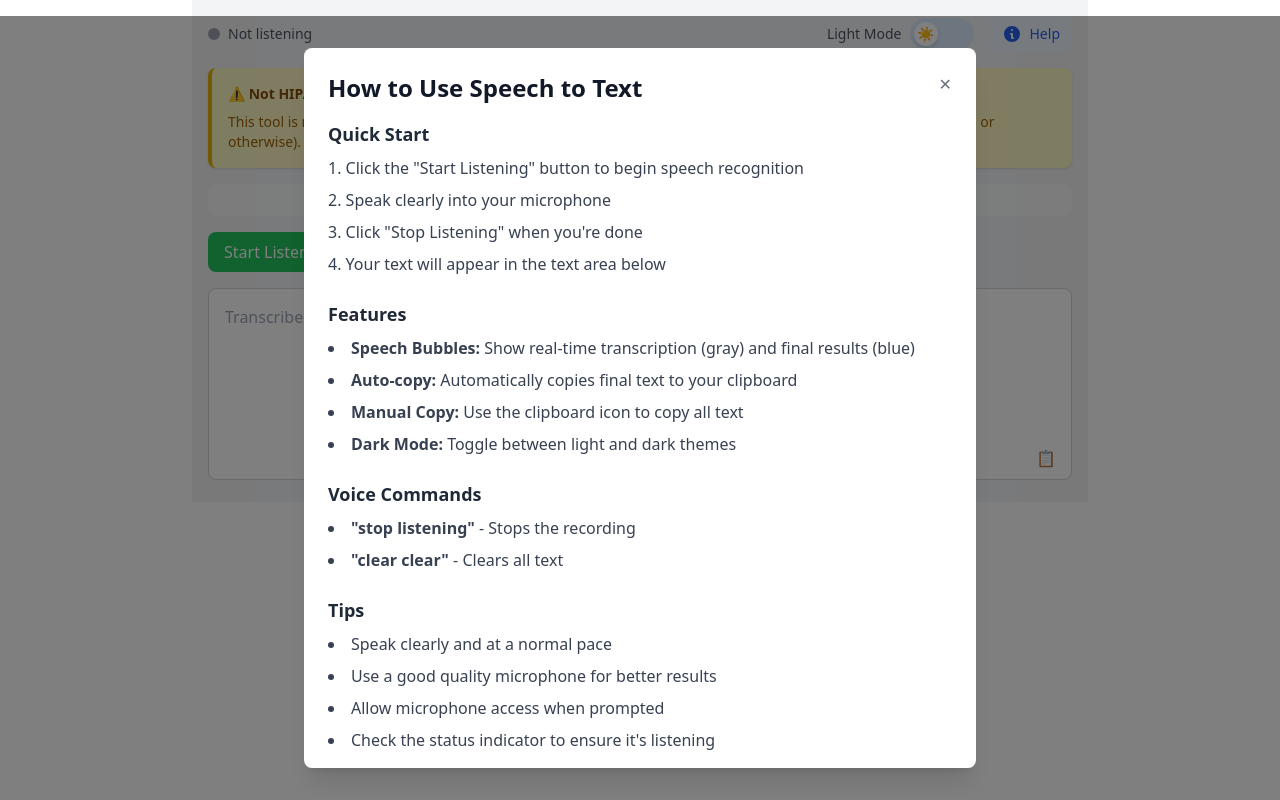
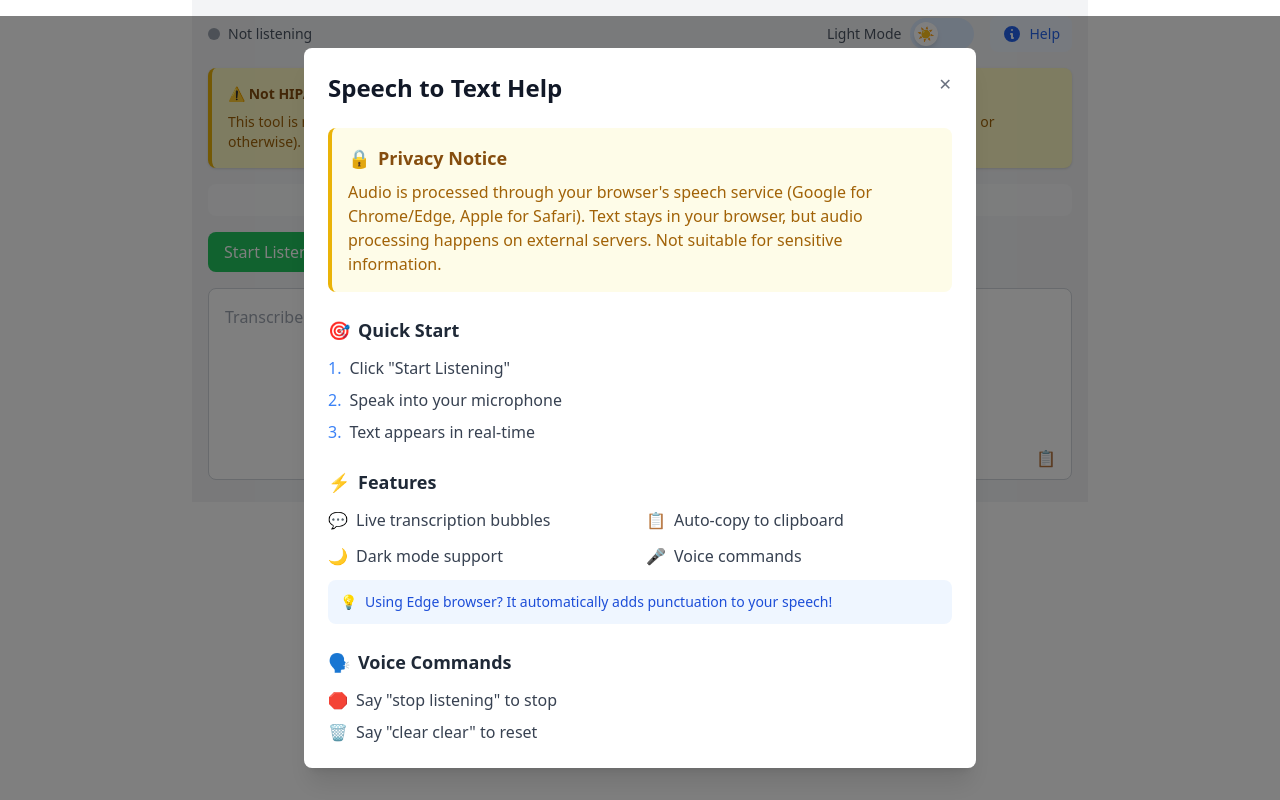
Before and after one commit to Sum1Solutions/web-speech-to-text, a React (Create React App) app: page / in a window 1280 px wide. Both pictures are taken after a click on the button "Help". Built offline with nearby package versions, Linux system fonts and the light colour scheme.

Commit message:
feat: Enhance help modal and improve interactivity
- Make HIPAA notice clickable to open help modal
- Reorganize help content with icons and better layout
- Add Edge browser punctuation tip
- Improve content organization and readability
- Add hover effects for interactive elements

```diff
--- a/src/components/Help.tsx
+++ b/src/components/Help.tsx
@@ -12,8 +12,8 @@ const Help: React.FC<HelpProps> = ({ isOpen, onClose }) => {
     <div className="fixed inset-0 bg-black bg-opacity-50 z-50 flex items-center justify-center p-4">
       <div className="bg-white dark:bg-gray-800 rounded-lg max-w-2xl w-full max-h-[90vh] overflow-y-auto shadow-xl">
         <div className="p-6">
-          <div className="flex justify-between items-start mb-4">
-            <h2 className="text-2xl font-bold text-gray-900 dark:text-gray-100">How to Use Speech to Text</h2>
+          <div className="flex justify-between items-start mb-6">
+            <h2 className="text-2xl font-bold text-gray-900 dark:text-gray-100">Speech to Text Help</h2>
             <button
               onClick={onClose}
               className="text-gray-500 hover:text-gray-700 dark:text-gray-400 dark:hover:text-gray-200"
@@ -24,51 +24,88 @@ const Help: React.FC<HelpProps> = ({ isOpen, onClose }) => {
           </div>
 
           <div className="space-y-6 text-gray-700 dark:text-gray-300">
+            <section className="bg-yellow-50 dark:bg-yellow-900/30 p-4 rounded-lg border-l-4 border-yellow-500">
+              <h3 className="text-lg font-semibold mb-2 text-yellow-800 dark:text-yellow-200 flex items-center gap-2">
+                <span>🔒</span> Privacy Notice
+              </h3>
+              <p className="text-yellow-700 dark:text-yellow-300">
+                Audio is processed through your browser's speech service (Google for Chrome/Edge, Apple for Safari).
+                Text stays in your browser, but audio processing happens on external servers. Not suitable for sensitive information.
+              </p>
+            </section>
+
             <section>
-              <h3 className="text-lg font-semibold mb-2 text-gray-800 dark:text-gray-200">Quick Start</h3>
-              <ol className="list-decimal list-inside space-y-2">
-                <li>Click the "Start Listening" button to begin speech recognition</li>
-                <li>Speak clearly into your microphone</li>
-                <li>Click "Stop Listening" when you're done</li>
-                <li>Your text will appear in the text area below</li>
+              <h3 className="text-lg font-semibold mb-3 text-gray-800 dark:text-gray-200 flex items-center gap-2">
+                <span>🎯</span> Quick Start
+              </h3>
+              <ol className="list-none space-y-2">
+                <li className="flex items-center gap-2">
+                  <span className="text-blue-500">1.</span> Click "Start Listening"
+                </li>
+                <li className="flex items-center gap-2">
+                  <span className="text-blue-500">2.</span> Speak into your microphone
+                </li>
+                <li className="flex items-center gap-2">
+                  <span className="text-blue-500">3.</span> Text appears in real-time
+                </li>
               </ol>
             </section>
 
             <section>
-              <h3 className="text-lg font-semibold mb-2 text-gray-800 dark:text-gray-200">Features</h3>
-              <ul className="list-disc list-inside space-y-2">
-                <li><strong>Speech Bubbles:</strong> Show real-time transcription (gray) and final results (blue)</li>
-                <li><strong>Auto-copy:</strong> Automatically copies final text to your clipboard</li>
-                <li><strong>Manual Copy:</strong> Use the clipboard icon to copy all text</li>
-                <li><strong>Dark Mode:</strong> Toggle between light and dark themes</li>
+              <h3 className="text-lg font-semibold mb-3 text-gray-800 dark:text-gray-200 flex items-center gap-2">
+                <span>⚡</span> Features
+              </h3>
+              <ul className="grid grid-cols-1 sm:grid-cols-2 gap-3">
+                <li className="flex items-center gap-2">
+                  <span className="text-blue-500">💬</span> Live transcription bubbles
+                </li>
+                <li className="flex items-center gap-2">
+                  <span className="text-blue-500">📋</span> Auto-copy to clipboard
+                </li>
+                <li className="flex items-center gap-2">
+                  <span className="text-blue-500">🌙</span> Dark mode support
+                </li>
+                <li className="flex items-center gap-2">
+                  <span className="text-blue-500">🎤</span> Voice commands
+                </li>
+              </ul>
+              <div className="mt-3 flex items-start gap-2 text-sm bg-blue-50 dark:bg-blue-900/30 p-3 rounded-lg">
+                <span className="text-blue-500">💡</span>
+                <p className="text-blue-700 dark:text-blue-300">
+                  Using Edge browser? It automatically adds punctuation to your speech!
+                </p>
+              </div>
+            </section>
+
+            <section>
+              <h3 className="text-lg font-semibold mb-3 text-gray-800 dark:text-gray-200 flex items-center gap-2">
+                <span>🗣️</span> Voice Commands
+              </h3>
+              <ul className="space-y-2">
+                <li className="flex items-center gap-2">
+                  <span className="text-blue-500">🛑</span> Say "stop listening" to stop
+                </li>
+                <li className="flex items-center gap-2">
+                  <span className="text-blue-500">🗑️</span> Say "clear clear" to reset
+                </li>
               </ul>
             </section>
 
             <section>
-              <h3 className="text-lg font-semibold mb-2 text-gray-800 dark:text-gray-200">Voice Commands</h3>
-              <ul className="list-disc list-inside space-y-2">
-                <li><strong>"stop listening"</strong> - Stops the recording</li>
-                <li><strong>"clear clear"</strong> - Clears all text</li>
+              <h3 className="text-lg font-semibold mb-3 text-gray-800 dark:text-gray-200 flex items-center gap-2">
+                <span>💡</span> Tips
+              </h3>
+              <ul className="space-y-2">
+                <li className="flex items-center gap-2">
+                  <span className="text-blue-500">🎙️</span> Use a good microphone
+                </li>
+                <li className="flex items-center gap-2">
+                  <span className="text-blue-500">🔊</span> Speak clearly at normal speed
+                </li>
+                <li className="flex items-center gap-2">
+                  <span className="text-blue-500">✅</span> Allow microphone access
+                </li>
               </ul>
-            </section>
-
-            <section>
-              <h3 className="text-lg font-semibold mb-2 text-gray-800 dark:text-gray-200">Tips</h3>
-              <ul className="list-disc list-inside space-y-2">
-                <li>Speak clearly and at a normal pace</li>
-                <li>Use a good quality microphone for better results</li>
-                <li>Allow microphone access when prompted</li>
-                <li>Check the status indicator to ensure it's listening</li>
-              </ul>
-            </section>
-
-            <section className="bg-blue-50 dark:bg-blue-900/30 p-4 rounded-lg">
-              <h3 className="text-lg font-semibold mb-2 text-blue-800 dark:text-blue-200">Privacy Note</h3>
-              <p className="text-blue-700 dark:text-blue-300">
-                This tool uses your browser's built-in speech recognition service (Google's servers for Chrome/Edge, Apple's for Safari).
-                Audio is processed through these services to provide transcription. The resulting text stays in your browser, but the audio processing is not done locally.
-                This tool is not HIPAA compliant, so please do not share any sensitive information.
-              </p>
             </section>
           </div>
         </div>
--- a/src/components/SpeechToText.tsx
+++ b/src/components/SpeechToText.tsx
@@ -201,8 +201,12 @@ const SpeechToText: React.FC = () => {
 
       {/* HIPAA Warning */}
       <div
-        className="mb-4 p-3 sm:p-4 bg-yellow-100 dark:bg-yellow-900 rounded-lg shadow text-sm border-l-4 border-yellow-500"
-        role="alert"
+        onClick={() => setIsHelpOpen(true)}
+        className="mb-4 p-3 sm:p-4 bg-yellow-100 dark:bg-yellow-900 rounded-lg shadow text-sm border-l-4 border-yellow-500 cursor-pointer hover:bg-yellow-200 dark:hover:bg-yellow-900/70 transition-colors"
+        role="button"
+        tabIndex={0}
+        onKeyDown={(e) => e.key === 'Enter' && setIsHelpOpen(true)}
+        aria-label="Click for more information about privacy and data handling"
       >
         <h3 className="font-bold mb-2 text-yellow-800 dark:text-yellow-200">⚠️ Not HIPAA Compliant</h3>
         <p className="text-yellow-700 dark:text-yellow-300">
```
